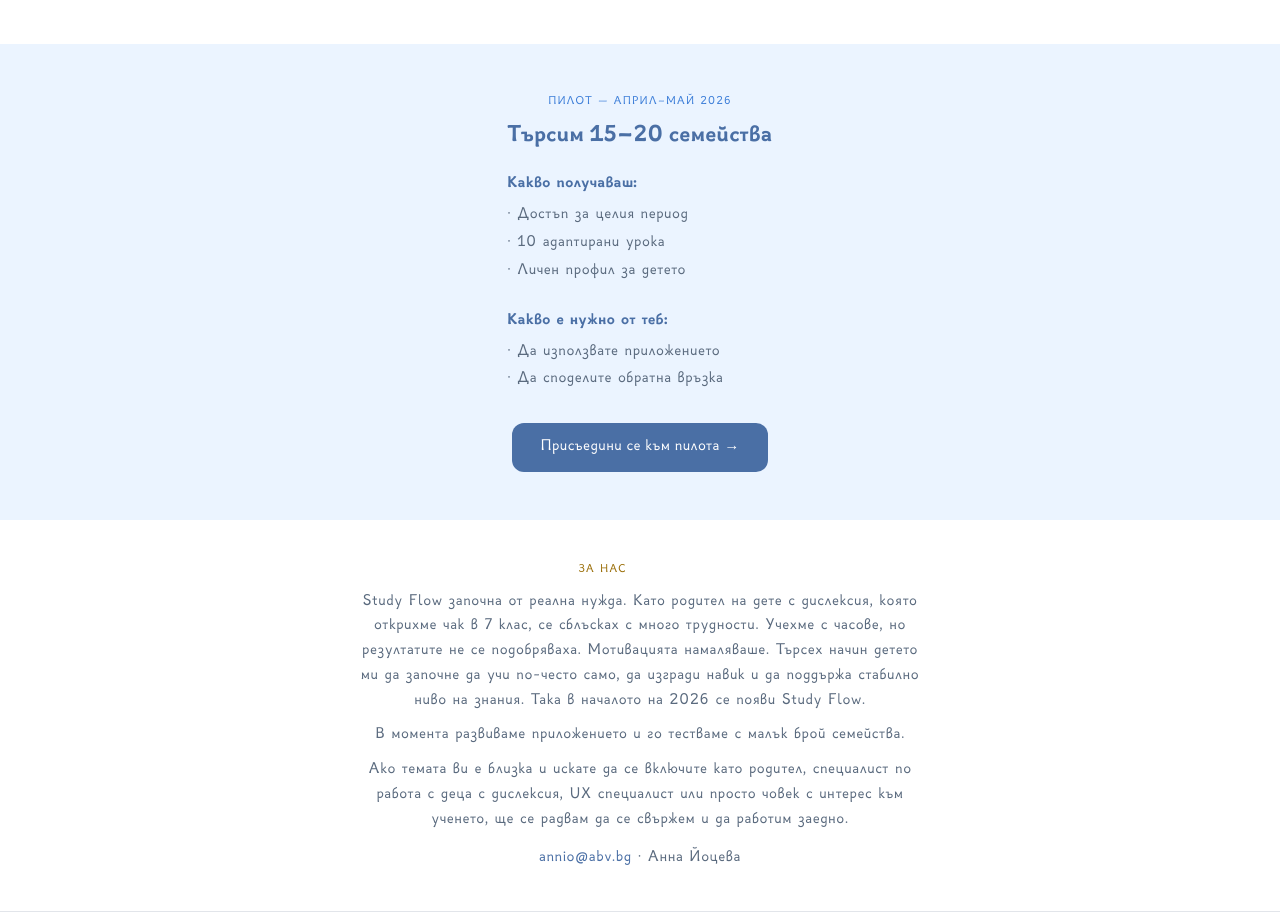
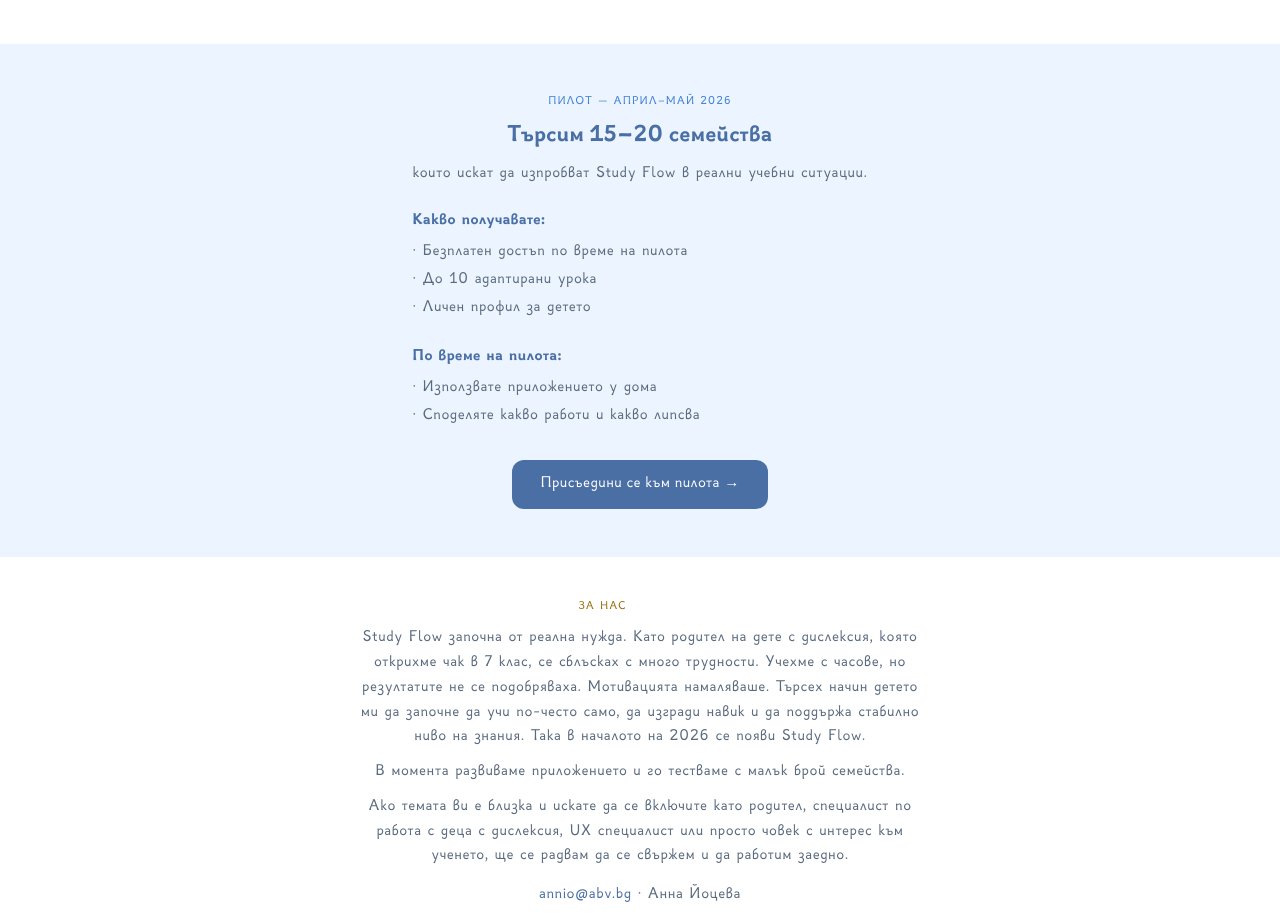
Before and after one commit to aioceva/study-flow, a Next.js app: page / in a window 1280 px wide. Shown: the part 2446-3365 px from the top of the page. Built offline with nearby package versions, Linux system fonts and the light colour scheme.

Commit message:
content: landing pilot section — human tone, updated text 1:1
Co-Authored-By: Claude Sonnet 4.6 <noreply@anthropic.com>

```diff
--- a/src/app/(site)/page.tsx
+++ b/src/app/(site)/page.tsx
@@ -397,20 +397,23 @@ export default function LandingPage() {
           <p style={{ ...LABEL_STYLE, color: MODULE_BTN[1], textAlign: "center" }}>
             Пилот — Април–Май 2026
           </p>
-          <h2 style={{ fontSize: 22, fontWeight: 700, color: NAV.text, marginBottom: 20, lineHeight: 1.3 }}>
+          <h2 style={{ fontSize: 22, fontWeight: 700, color: NAV.text, marginBottom: 12, lineHeight: 1.3 }}>
             Търсим 15–20 семейства
           </h2>
+          <p style={{ ...P, textAlign: "center", marginBottom: 20 }}>
+            които искат да изпробват Study Flow в реални учебни ситуации.
+          </p>
 
           <div className="flex flex-col gap-5 text-left" style={{ marginBottom: 28 }}>
             <div>
-              <p style={{ fontWeight: 700, color: NAV.text, fontSize: 15, margin: "0 0 6px" }}>Какво получаваш:</p>
-              {["Достъп за целия период", "10 адаптирани урока", "Личен профил за детето"].map((item) => (
+              <p style={{ fontWeight: 700, color: NAV.text, fontSize: 15, margin: "0 0 6px" }}>Какво получавате:</p>
+              {["Безплатен достъп по време на пилота", "До 10 адаптирани урока", "Личен профил за детето"].map((item) => (
                 <p key={item} style={{ ...P, margin: "0 0 3px" }}>· {item}</p>
               ))}
             </div>
             <div>
-              <p style={{ fontWeight: 700, color: NAV.text, fontSize: 15, margin: "0 0 6px" }}>Какво е нужно от теб:</p>
-              {["Да използвате приложението", "Да споделите обратна връзка"].map((item) => (
+              <p style={{ fontWeight: 700, color: NAV.text, fontSize: 15, margin: "0 0 6px" }}>По време на пилота:</p>
+              {["Използвате приложението у дома", "Споделяте какво работи и какво липсва"].map((item) => (
                 <p key={item} style={{ ...P, margin: "0 0 3px" }}>· {item}</p>
               ))}
             </div>
```
